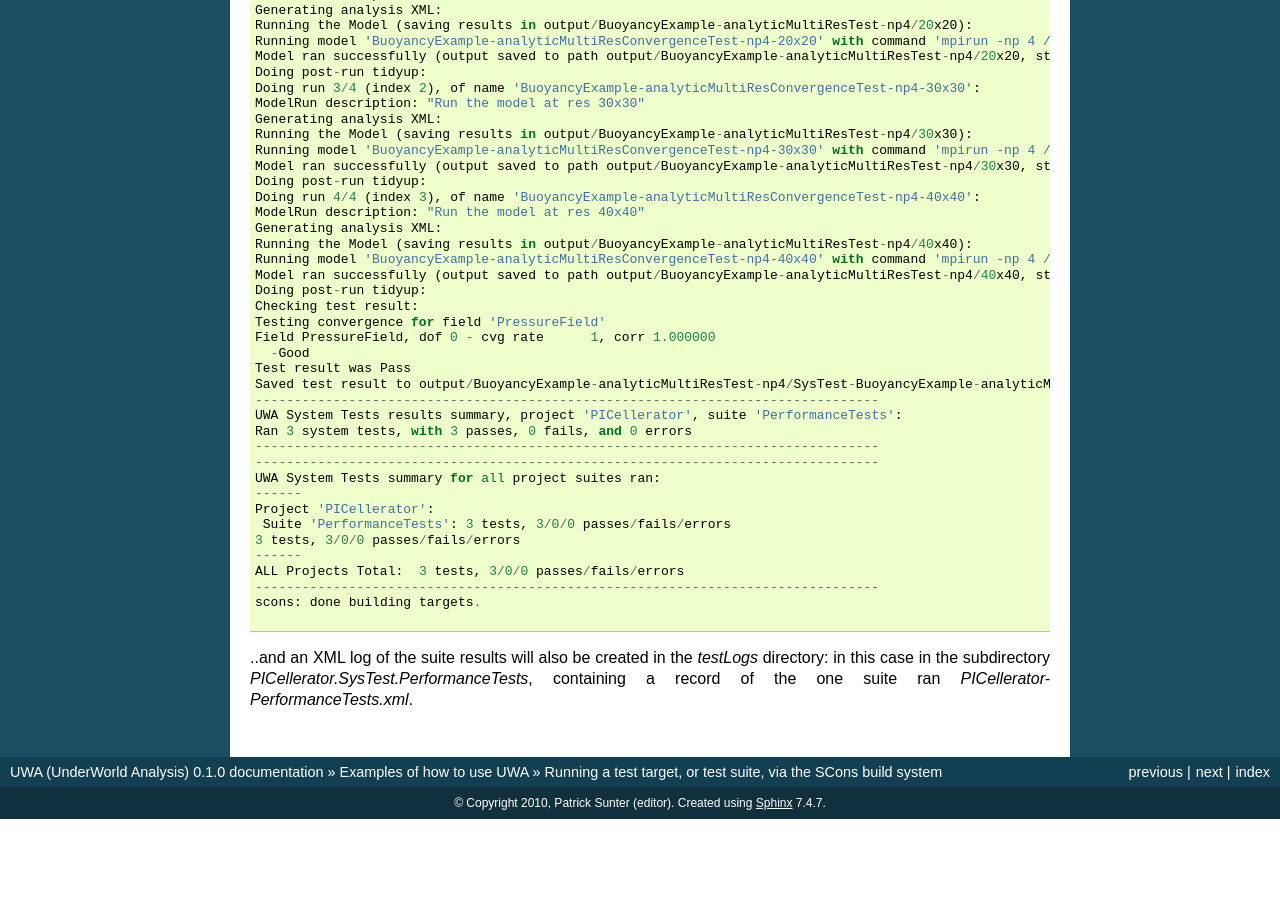
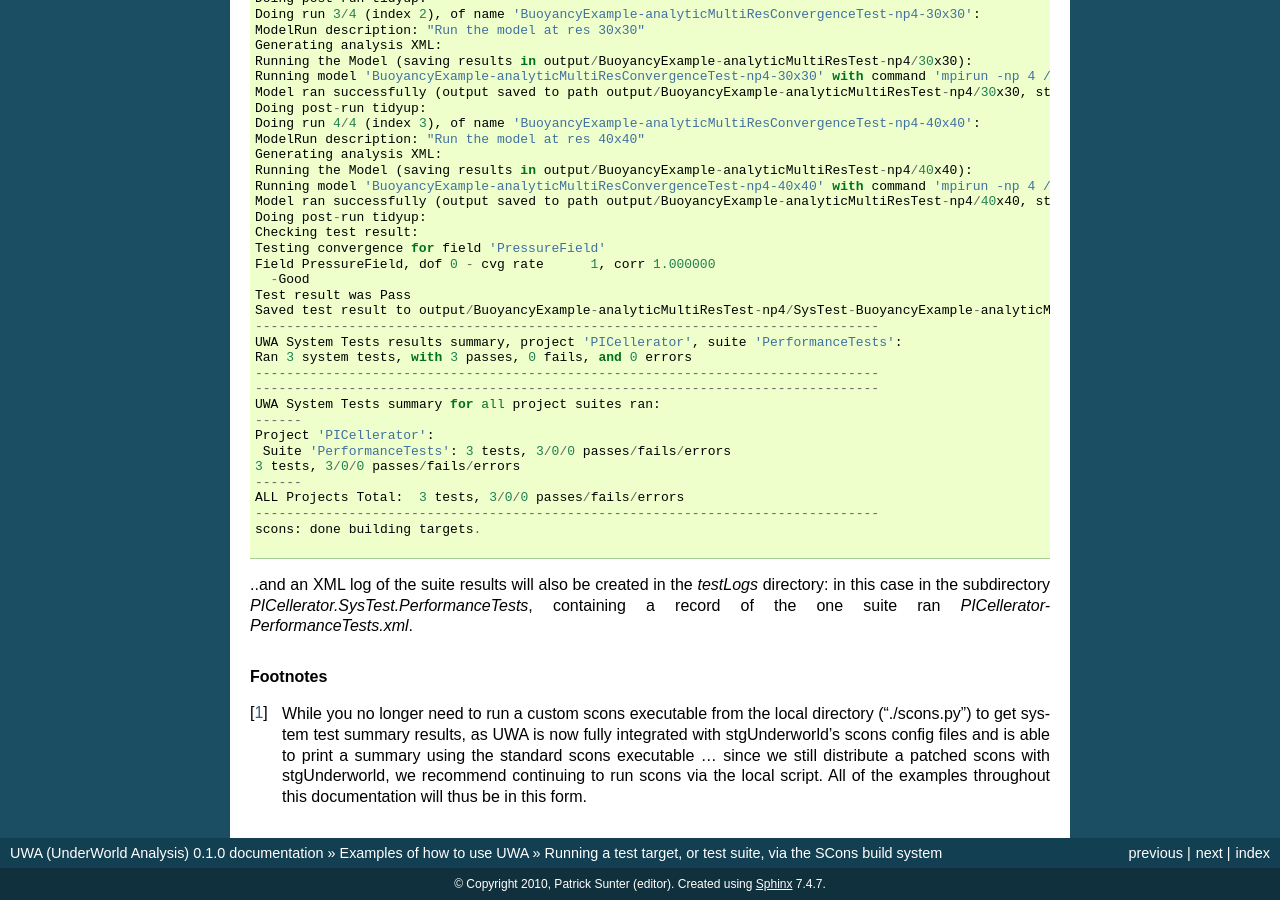
Before and after one commit to PatSunter/credo, a Sphinx documentation site: the page built from doc/examples/run-systest-scons.rst, in a window 1280 px wide and 900 px high, scrolled down 4020 px. Built offline with Sphinx 7.4.7, drawn with Linux system fonts in a browser that asks for light colours; before the commit the page ends 4839 px from its top, so only the background shows below that; some of the changed text lies outside the part shown.

Commit message:
Updated the UWA doc files to continue recommending running ./scons.py.

```diff
--- a/doc/examples/run-systest-scons.rst
+++ b/doc/examples/run-systest-scons.rst
@@ -16,7 +16,7 @@ Running a project-defined multi-suite test target
 If you invoke the SCons help for a project using UWA in it's base directory,
 e.g. stgUnderworld, by typing::
 
-  scons --help
+  ./scons.py --help
 
 the full list of check 'targets' for a project
 will be printed. UWA has been set up to also work with the
@@ -136,7 +132,7 @@ import syntax, this becomes `PICellerator.SysTest.PerformanceTests.testAll`.
 
 So invoking the following at the command line::
 
-  scons PICellerator.SysTest.PerformanceTests.testAll
+  ./scons.py PICellerator.SysTest.PerformanceTests.testAll
 
 will cause that suite to be run, printing output as follows:
 
@@ -149,3 +145,12 @@ ran `PICellerator-PerformanceTests.xml`.
 
 .. TODO: would be good to have a section here about how to add System tests to a
    project, via SCons. Or perhaps in the appendix.
+
+.. rubric:: Footnotes
+.. [#f1] While you no longer need to run a custom scons executable from the
+   local directory ("./scons.py") to get system test summary results,
+   as UWA is now fully integrated with stgUnderworld's scons config files and
+   is able to print a summary using the standard scons executable ... since
+   we still distribute a patched scons with stgUnderworld, we recommend
+   continuing to run scons via the local script. All of the examples throughout
+   this documentation will thus be in this form.
--- a/doc/uwa-install.rst
+++ b/doc/uwa-install.rst
@@ -149,7 +149,7 @@ Setting up your environment to use UWA
 --------------------------------------
 
  .. note:: If you only intend to run UWA System tests via SCons commands like
-    `scons check` (see :ref:`uwa-examples-run-systest-scons`),
+    `./scons.py check` (see :ref:`uwa-examples-run-systest-scons`),
     then you don't need to read the section below, as UWA is
     now integrated with SCons. However, the environment variables are needed
     if you want to run UWA tests directly.
```
Also changed, not shown: other parts of doc/examples/run-systest-scons.rst (+2 -6 lines).
